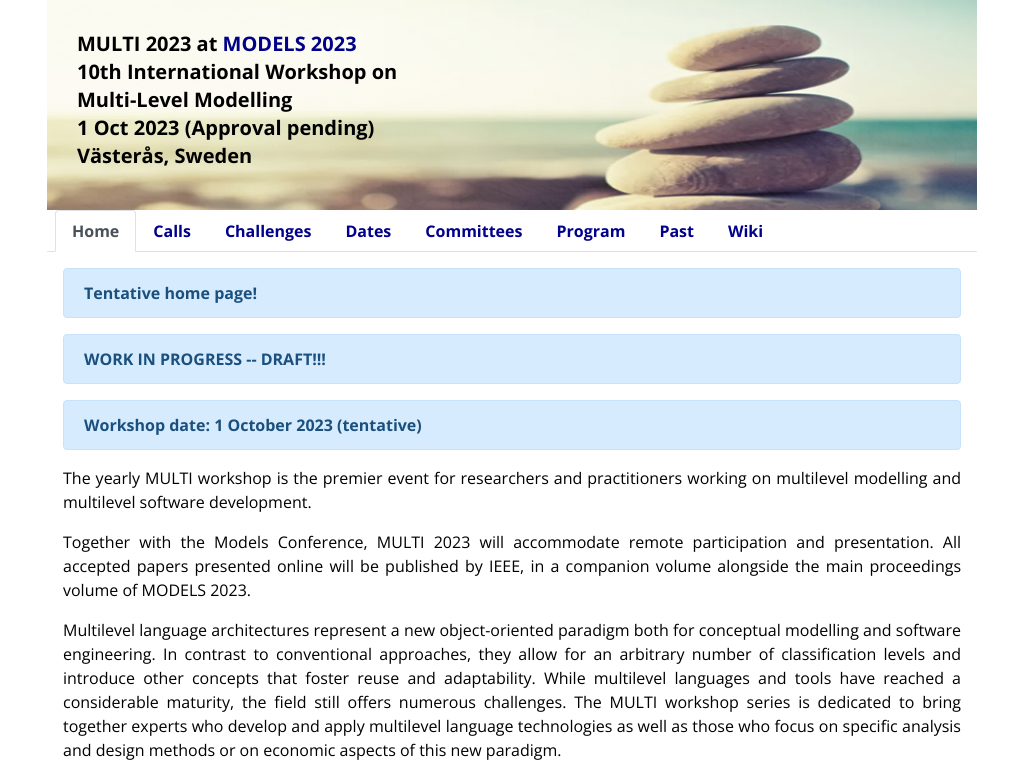
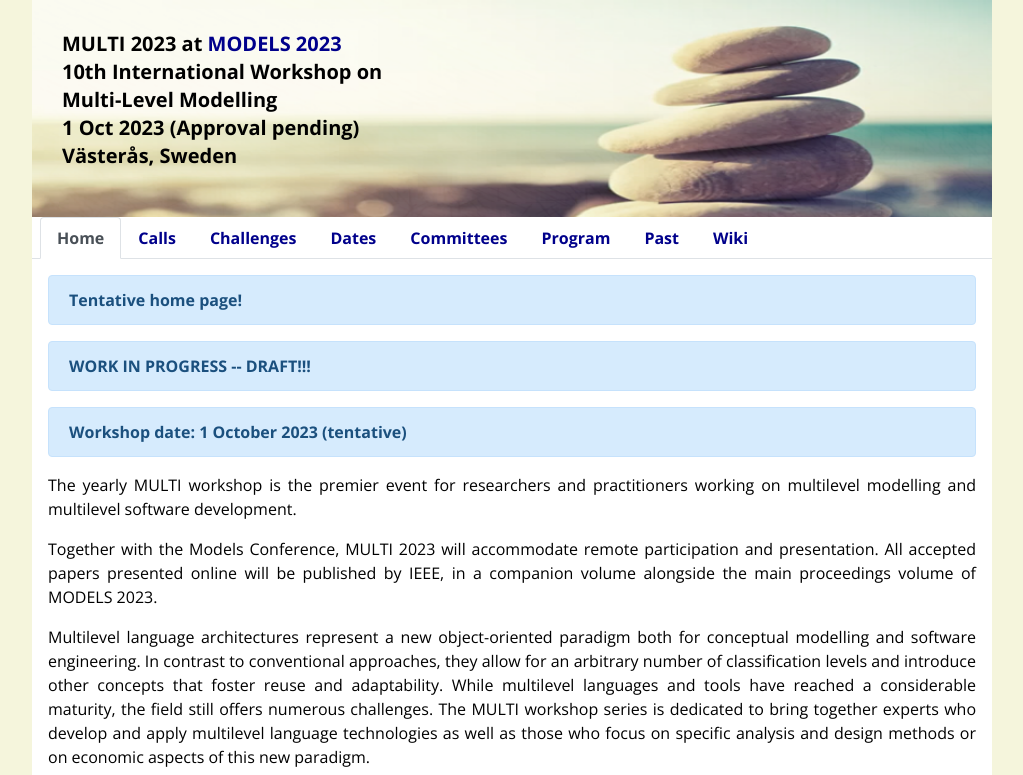
Before and after one commit to jku-win-dke/MULTI2023, a plain HTML site: page docs/index.html in a window 1280 px wide. Shown: the top 775 px of the page, without its empty margins (128-1151 px from the left). Drawn offline with nearby package versions, Linux system fonts and the light colour scheme.

Commit message:
Update index.html
Testing background colours

```diff
--- a/docs/index.html
+++ b/docs/index.html
@@ -24,11 +24,15 @@
     <style>
 	body{
 		color: black;
+		  background-color: beige;
 	}
 
 .container-fluid {
   max-width: 60em;
   margin: auto;
+  padding-left: 0;
+  padding-right: 0;
+  background-color: white;
 }
 
 a {
```
